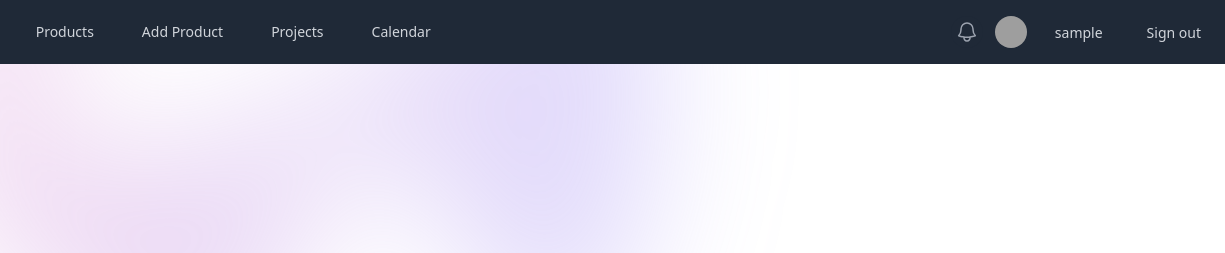
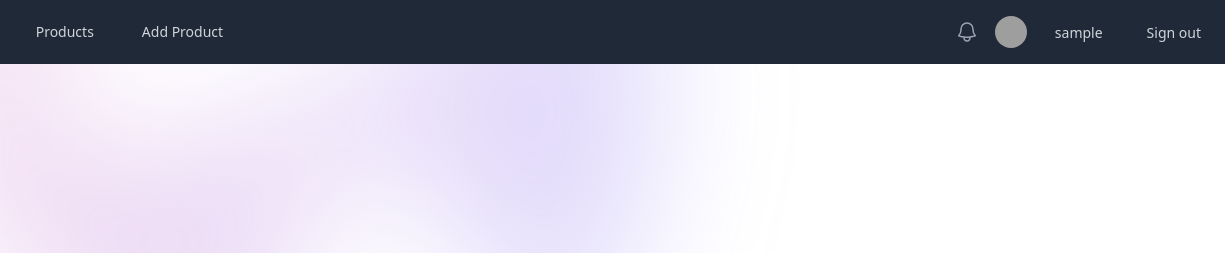
Before and after one commit to rawarck/wishlist, a plain HTML site: page home.html in a window 1280 px wide. Shown: the top 253 px of the page, 55-1280 px from the left. Drawn offline with nearby package versions, Linux system fonts and the light colour scheme; no server answers; sample sign-in values are in the browser's storage; grey boxes are pictures that could not be loaded.

Commit message:
Update home.html

```diff
--- a/home.html
+++ b/home.html
@@ -65,12 +65,6 @@
                             <a href="add-product.html"
                                 class="text-gray-300 hover:bg-gray-700 hover:text-white px-3 py-2 rounded-md text-sm font-medium">Add
                                 Product</a>
-
-                            <a href="#"
-                                class="text-gray-300 hover:bg-gray-700 hover:text-white px-3 py-2 rounded-md text-sm font-medium">Projects</a>
-
-                            <a href="#"
-                                class="text-gray-300 hover:bg-gray-700 hover:text-white px-3 py-2 rounded-md text-sm font-medium">Calendar</a>
                         </div>
                     </div>
                 </div>
```
